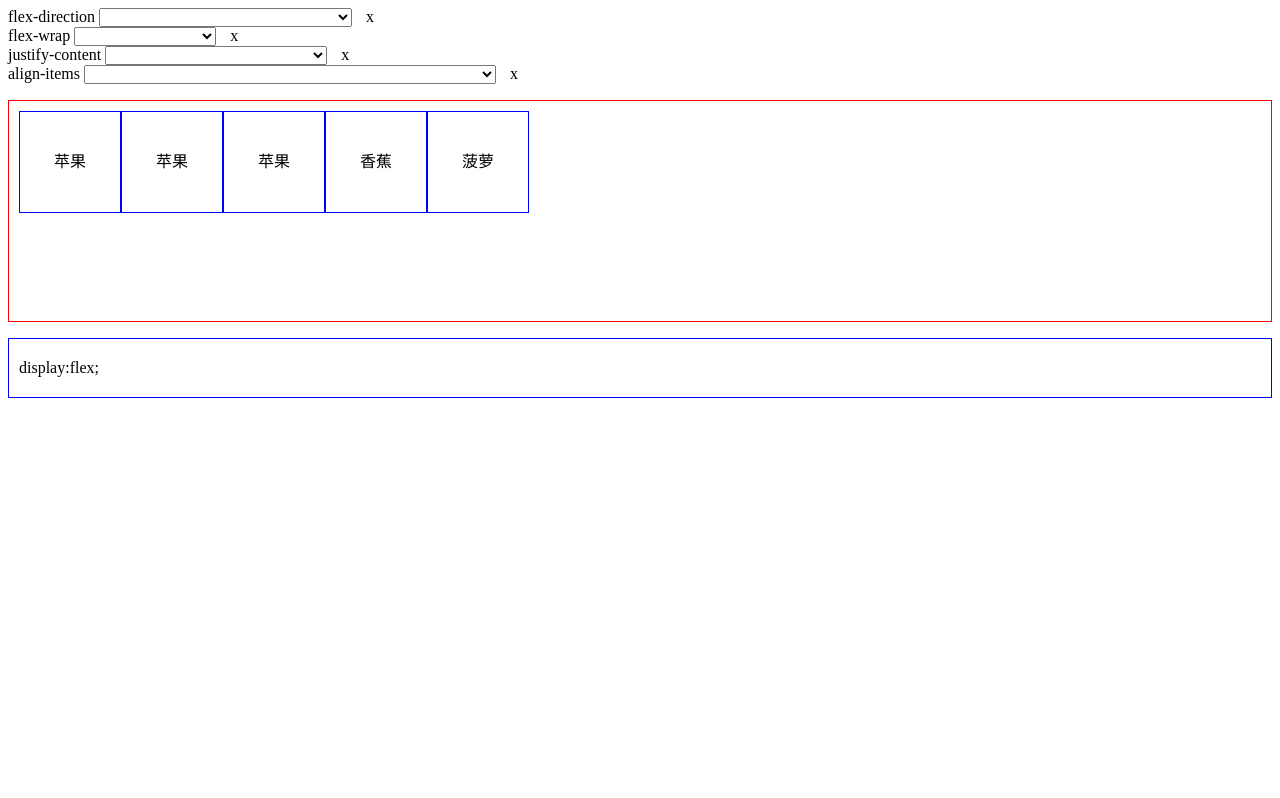
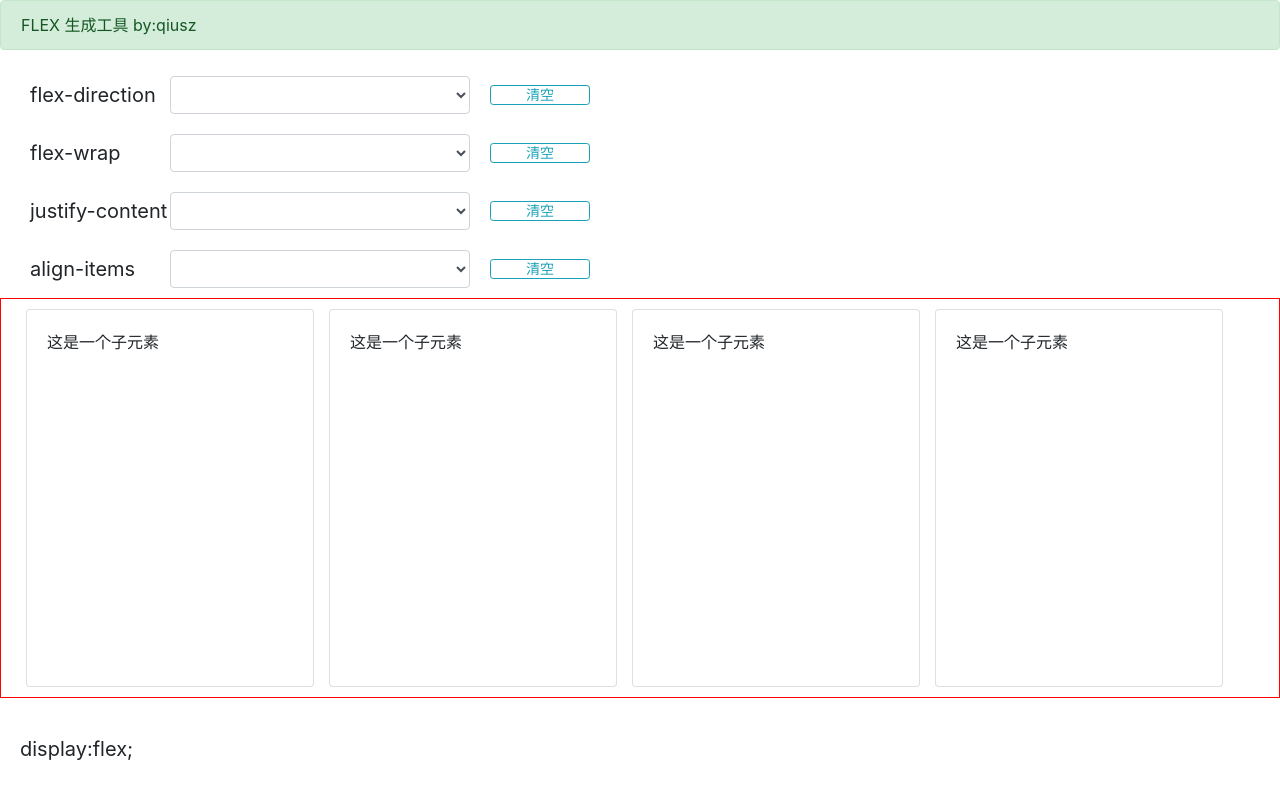
Before and after one commit to qiushangzhe/flexLearn, a plain HTML site: page index.html in a window 1280 px wide. Drawn offline with nearby package versions, Linux system fonts and the light colour scheme; some packages are replaced by stand-ins of ours; a script that the page names is missing.

Commit message:
美化版本

```diff
--- a/css/flexLearn.css
+++ b/css/flexLearn.css
@@ -5,14 +5,18 @@
     list-style: none;
     padding:10px;
     border:1px solid red;
-    height:200px;
+    height:400px;
     overflow-y: scroll;
 }
-
+.card { margin-left: 15px; }
+.select-item { display:flex; align-items:center; padding: 10px; }
+.form-control{ width: 300px !important; }
+.tag{ font-size : 20px; padding-left: 20px; width: 160px; }
+.x{ height:20px;line-height:0!important; margin-left: 20px; }
 #showBox li{
     width:100px;
     height:100px;
-    border:1px solid blue;
+    /* border:1px solid blue; */
     line-height: 100px;
     text-align: center;
 }
@@ -30,9 +34,13 @@ button{
 #result:hover {
     cursor: pointer;
     text-shadow: 1px 1px 1px #ddd;
-    display:flex;
-    flex-direction:row;
-    flex-wrap:wrap;
-    justify-content:center;
-    align-items:center;
+    /* display:flex; */
+    /* flex-direction:row; */
+    /* flex-wrap:wrap; */
+    /* justify-content:center; */
+    /* align-items:center; */
 }
+#result span{
+    padding: 10px;
+    font-size: 20px;
+}
--- a/index.html
+++ b/index.html
@@ -3,33 +3,53 @@
 
 <head>
     <meta charset="utf-8">
-    <title>flex布局练习</title>
+    <title>flex布局生成工具 by:qiusz</title>
     <link rel="stylesheet" href="css/flexLearn.css">
+    <link rel="stylesheet" href="https://cdn.bootcss.com/bootstrap/4.0.0/css/bootstrap.min.css"
+        integrity="sha384-Gn5384xqQ1aoWXA+058RXPxPg6fy4IWvTNh0E263XmFcJlSAwiGgFAW/dAiS6JXm" crossorigin="anonymous">
 </head>
 
 <body>
     <div id="app">
+        <div class="alert alert-success" role="alert">
+            FLEX 生成工具 by:qiusz
+        </div>
         <!--父元素的：flex-direction-->
-        <section v-for="item in fatherList">
+        <section v-for="item in fatherList" class="select-item">
             <span class="tag">{{item.attr}}</span>
             <span class="flex-direction-introduce-box hide">{{item.introduce}}</span>
-            <select :id="item.attr" v-on:change="changeAttr(item)" v-model="item.selected">
+            <select class="form-control" :id="item.attr" v-on:change="changeAttr(item)" v-model="item.selected">
                 <option :value="obj.value" v-for="obj in item.options">{{obj.introduce}}</option>
             </select>
             <!-- <span>{{item.selected}}</span> -->
             <!-- <span v-if="item.selected">{{item.attr}}:{{item.selected}};</p> -->
-            <span class="x" @click="clearAttr(item)">x</span>
+            <button type="button" class="x btn btn-outline-info btn-sm" @click="clearAttr(item)">清空</button>
         </section>
         <ul id="showBox">
-            <li>苹果</li>
-            <li>苹果</li>
-            <li>苹果</li>
-            <li>香蕉</li>
-            <li>菠萝</li>
+            <div class="card" style="width: 18rem;">
+                <div class="card-body">
+                    <p class="card-text">这是一个子元素</p>
+                </div>
+            </div>
+            <div class="card" style="width: 18rem;">
+                <div class="card-body">
+                    <p class="card-text">这是一个子元素</p>
+                </div>
+            </div>
+            <div class="card" style="width: 18rem;">
+                <div class="card-body">
+                    <p class="card-text">这是一个子元素</p>
+                </div>
+            </div>
+            <div class="card" style="width: 18rem;">
+                <div class="card-body">
+                    <p class="card-text">这是一个子元素</p>
+                </div>
+            </div>
         </ul>
-        <div style="border:1px solid blue;padding: 20px 10px;" id="result" data-clipboard-target="#result">
-            <span>display:flex;</span><br>
-            <span v-for="item of result" v-if="item.selected">{{item.attr}}:{{item.selected}};<br></span>
+        <div style="padding: 20px 10px;" id="result" data-clipboard-target="#result">
+            <span>display:flex;</span>
+            <span v-for="item of result" v-if="item.selected">{{item.attr}}:{{item.selected}};</span>
         </div>
     </div>
     <script src="https://cdn.bootcss.com/jquery/3.4.1/jquery.min.js" charset="utf-8"></script>
```
